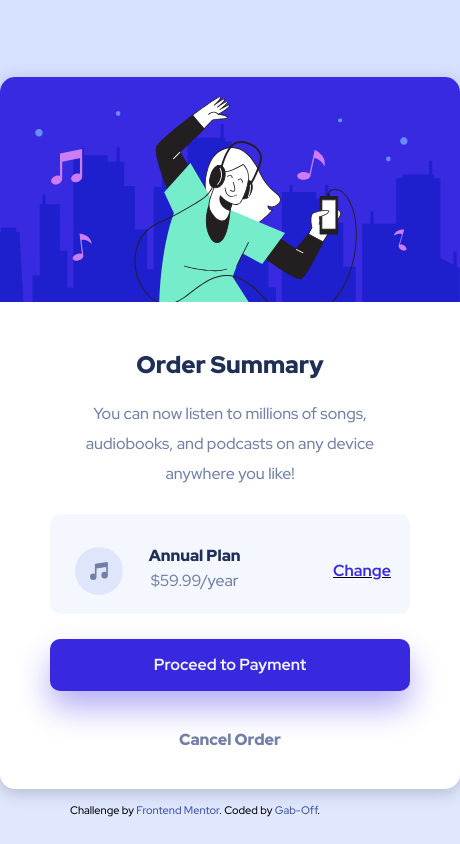
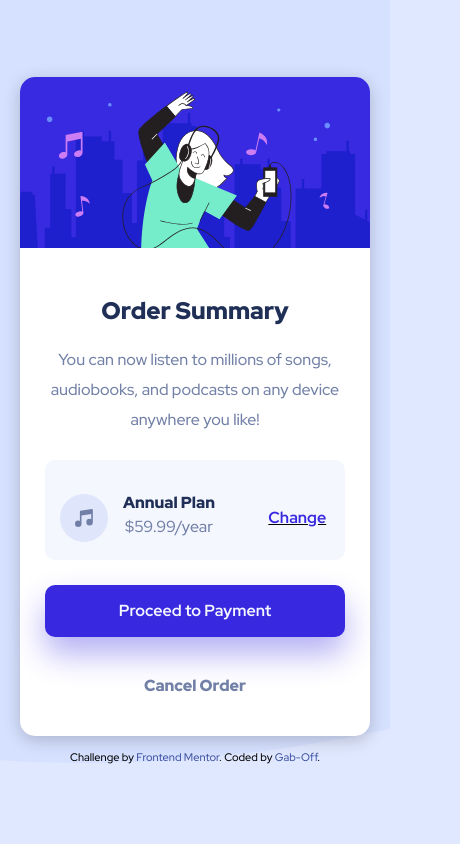
Before and after one commit to Gab-off/order-summary-component, a plain HTML site: page index.html in a window 390 px wide. Shown: the whole page, 460 px wide, since content can reach past the window. Drawn offline with Linux system fonts and the light colour scheme.

Commit message:
commit antigo

```diff
--- a/css/style.css
+++ b/css/style.css
@@ -32,12 +32,12 @@ body {
 }
 
 .background_image {
-  background: url("/images/pattern-background-desktop.svg");
+  background: url(/images/pattern-background-desktop.svg);
   background-repeat: no-repeat;
-  background-position-y: inherit;
   background-color: hsl(225, 100%, 94%);
-  background-size: auto;
+  background-size: cover;
   position: relative;
+  background-size: 1440px;
 }
 
 .container {
@@ -116,3 +116,38 @@ body .container {
 .button_cancel {
   margin-bottom: 40px;
 }
+
+@media only screen and (min-width: 320px) and (max-width: 549px) {
+  .background_image {
+    background: url(/images/pattern-background-mobile.svg);
+    background-repeat: no-repeat;
+    background-position-y: inherit;
+    background-color: hsl(225, 100%, 94%);
+    position: relative;
+    background-size: cover;
+  }
+  .image-card img {
+    width: 350px;
+  }
+
+  .container {
+    width: 350px;
+    margin: 0 auto;
+    padding: 0px;
+    position: relative;
+  }
+
+  .grid-1 {
+    width: 300px;
+    margin-left: 25px;
+    margin-right: 25px;
+  }
+
+  .mini_card li {
+    margin-left:15px;
+  }
+
+  .mini_card li div {
+    padding: 15px 0 0 0.4in;
+  }
+}
--- a/index.html
+++ b/index.html
@@ -47,8 +47,9 @@
           </li>
 
           <li>
-            <div>
+            <div class="button_change">
               <a href="">Change</a>
+            </div>
           </li>
       </div>
       </ul>
@@ -59,8 +60,8 @@
       </div>
       <div class="button_cancel">
         <a href="">
-        Cancel Order
-      </a>
+          Cancel Order
+        </a>
       </div>
     </div class>
   </section>
```
Lines whose indentation alone changed are shown as unchanged.
